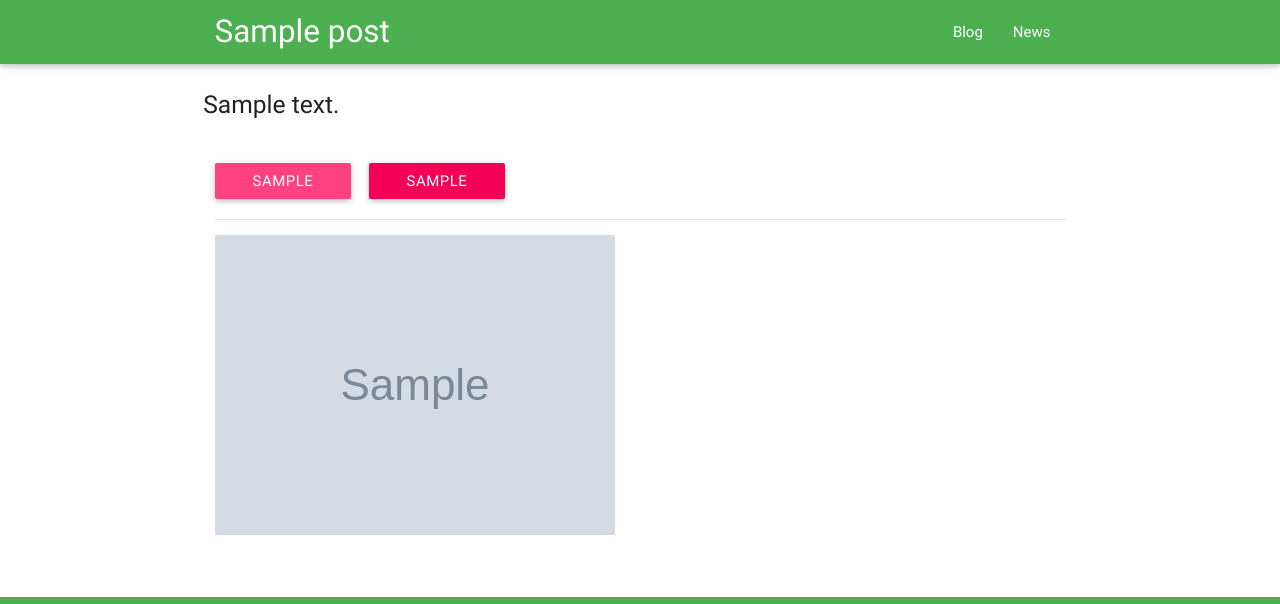
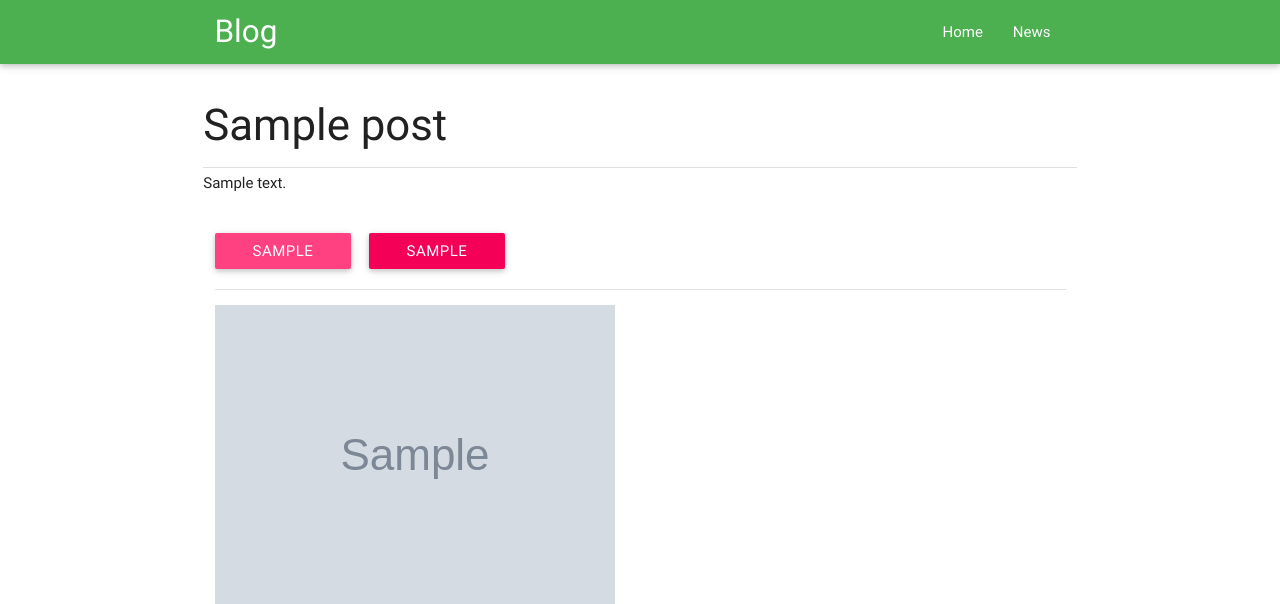
Before and after one commit to hassanabidpk/hassan_portfolio, a Django app: template portfolio/templates/portfolio/singlepost.html in a window 1280 px wide. Shown: the top 604 px of the page. Run offline with Django 3.2, Linux system fonts and the light colour scheme; the template is opened without the code that fills it: most values are stand-ins (such as "Sample title", 1, 10 or a date in 2020); grey boxes marked "Sample" are stand-in pictures; data that the repository does not hold is empty; some libraries are stand-ins or nearby versions.

Commit message:
adjusted single post template

```diff
--- a/portfolio/templates/portfolio/blog_home.html
+++ b/portfolio/templates/portfolio/blog_home.html
@@ -97,7 +97,7 @@
         <div class="col l3 s12">
           <h5 class="white-text">Links</h5>
           <ul>
-            <li><a class="white-text" href="/blog/latest/">Blog</a></li>
+            <li><a class="white-text" href="/blog/latest">Blog</a></li>
             <li><a class="white-text" href="#!">MOOC Circle</a></li>
             <li><a class="white-text" href="#!">Seoul Mate</a></li>
             <li><a class="white-text" href="#!">Linkedin</a></li>
--- a/portfolio/templates/portfolio/index.html
+++ b/portfolio/templates/portfolio/index.html
@@ -363,7 +363,7 @@
         <div class="col l3 s12">
           <h5 class="white-text">Links</h5>
           <ul>
-            <li><a class="white-text" href="/blog/latest/">Blog</a></li>
+            <li><a class="white-text" href="/blog/latest">Blog</a></li>
             <li><a class="white-text" href="#!">MOOC Circle</a></li>
             <li><a class="white-text" href="#!">Seoul Mate</a></li>
             <li><a class="white-text" href="#!">Linkedin</a></li>
--- a/portfolio/templates/portfolio/singlepost.html
+++ b/portfolio/templates/portfolio/singlepost.html
@@ -49,9 +49,9 @@
 </script>
 {% endblock js %}
   <nav class="green" role="navigation">
-    <div class="nav-wrapper container"><a id="logo-container" href="#" class="brand-logo">{{ post.post_title}}</a>
+    <div class="nav-wrapper container"><a id="logo-container" href="/blog/latest" class="brand-logo">Blog</a>
       <ul class="right hide-on-med-and-down">
-        <li><a href="/blog/latest">Blog</a></li>
+        <li><a href="/">Home</a></li>
         <li><a href="#">News</a></li>
       </ul>
 
@@ -67,7 +67,9 @@
       <div class="section">
         <div class="row">
           <div class="col s12 m6 l6 offset-m3 offset-l3"></div>
-            <h5>{{ post.post_content|safe}}</h5>
+          <h3>{{ post.post_title }}</h3>
+          <div class="divider"></div>
+          <h6>{{ post.post_content|safe}}</h6>
         </div>
       </div>
       <div class="row">
@@ -122,7 +124,7 @@
         <div class="col l3 s12">
           <h5 class="white-text">Links</h5>
           <ul>
-            <li><a class="white-text" href="/blog/latest/">Blog</a></li>
+            <li><a class="white-text" href="/blog/latest">Blog</a></li>
             <li><a class="white-text" href="#!">MOOC Circle</a></li>
             <li><a class="white-text" href="#!">Seoul Mate</a></li>
             <li><a class="white-text" href="#!">Linkedin</a></li>
```
